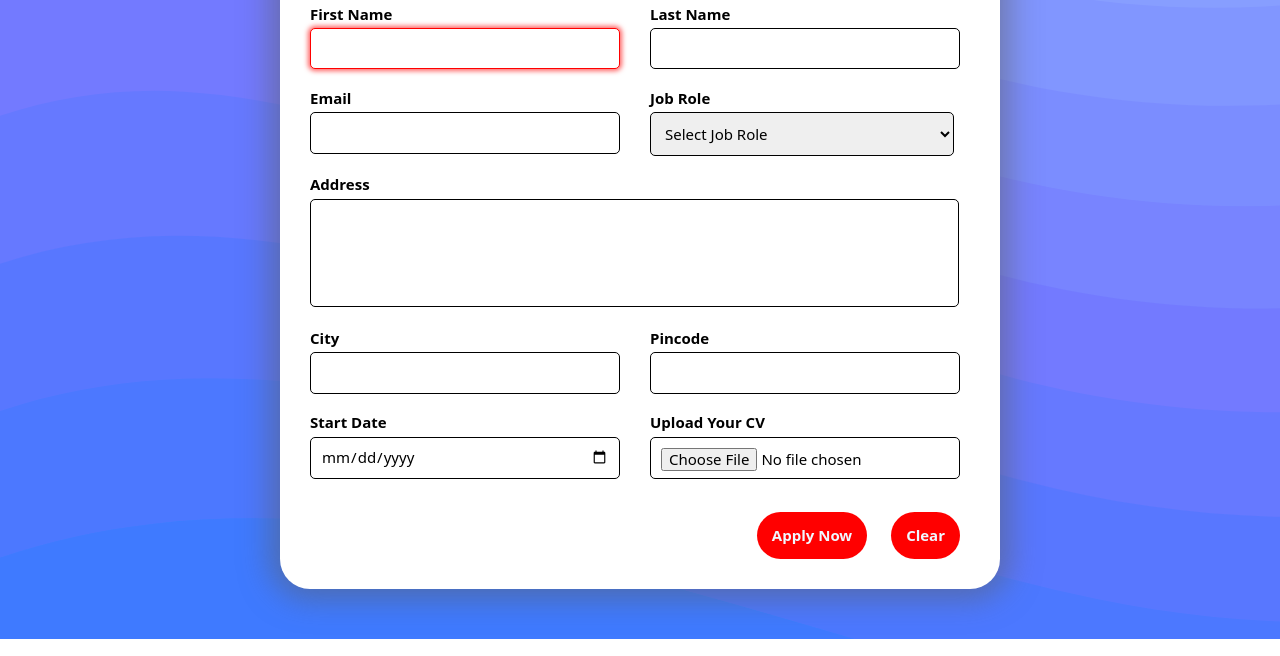
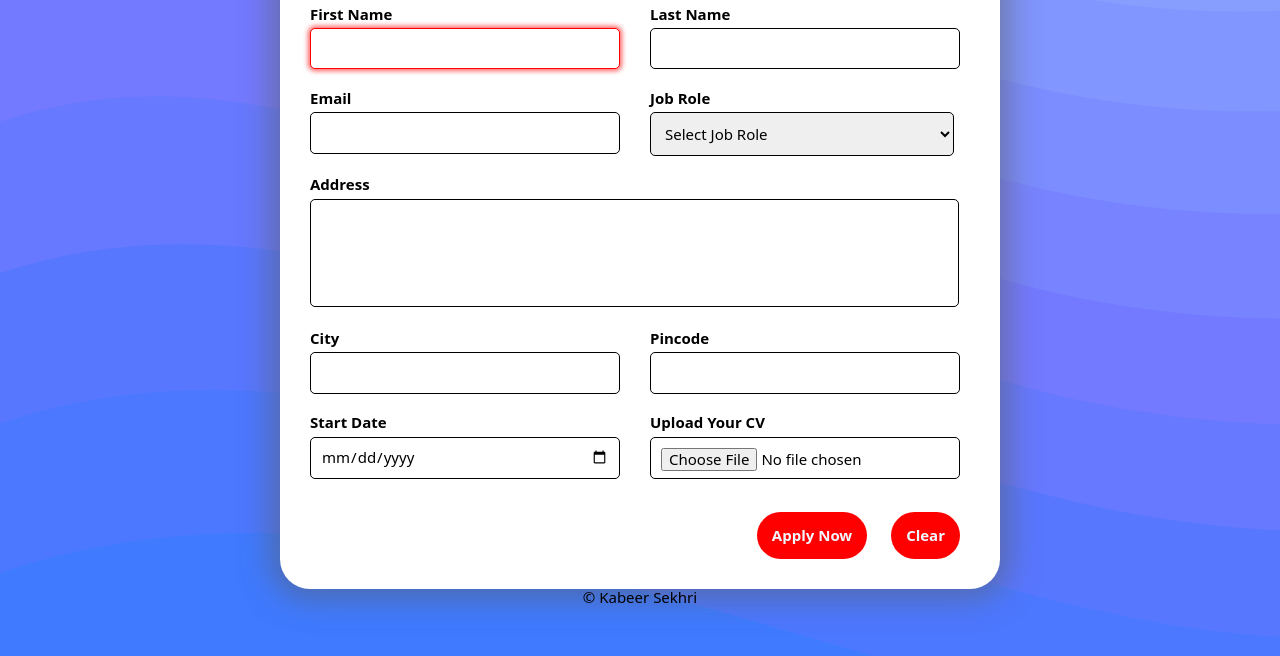
Before and after one commit to KabeerSekhri/Job-Application-Website, a plain HTML site: page index.html in a window 1280 px wide. Shown: the part 171-827 px from the top of the page. Drawn offline with Linux system fonts and the light colour scheme.

Commit message:
Update index.html

```diff
--- a/index.html
+++ b/index.html
@@ -65,6 +65,7 @@
           </footer>
         </form>
       </div>
+      <div class="copyright">&copy; Kabeer Sekhri</div>
     </main>
   </body>
 </html>
```
